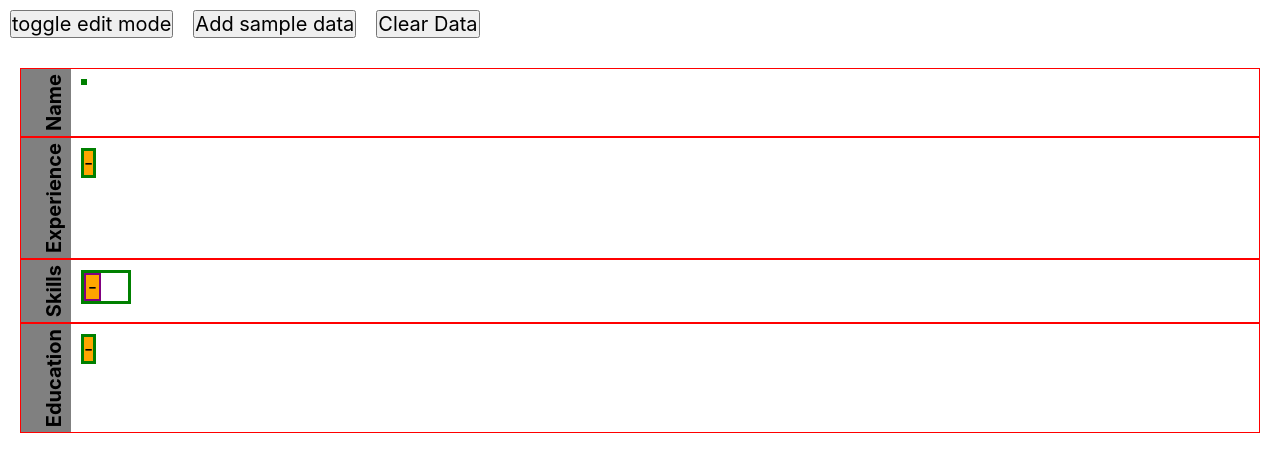
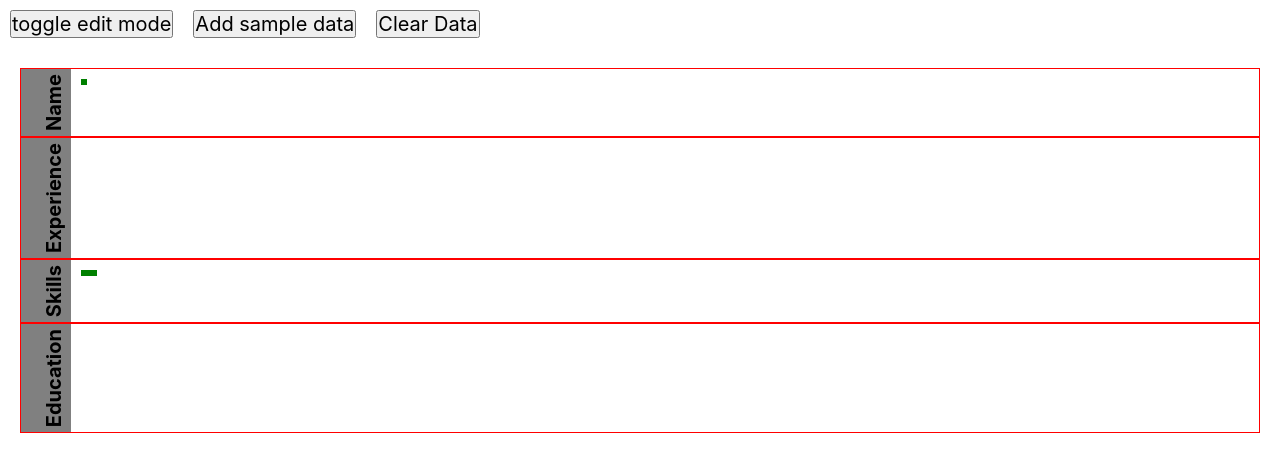
Before and after one commit to CutlerSheridan/cv-builder, a React (Create React App) app: page / in a window 1280 px wide. Both pictures are taken after a click on the button "toggle edit mode". Shown: the top 472 px of the page. Built offline with nearby package versions, Linux system fonts and the light colour scheme.

Commit message:
0.4.2 Prevent hanging dashes and empty jobs

```diff
--- a/package.json
+++ b/package.json
@@ -1,6 +1,6 @@
 {
   "name": "cv-builder",
-  "version": "0.4.1",
+  "version": "0.4.2",
   "private": true,
   "dependencies": {
     "@testing-library/jest-dom": "^5.16.5",
--- a/src/App.js
+++ b/src/App.js
@@ -320,11 +320,14 @@
       return false;
     }
     const lastObj = objArray[objArray.length - 1];
-    for (let prop in lastObj) {
+    return this.isObjEmpty(lastObj);
+  };
+  isObjEmpty = (obj) => {
+    for (let prop in obj) {
       if (prop === 'id') {
         continue;
       }
-      if (lastObj[prop] !== '') {
+      if (obj[prop] !== '') {
         return false;
       }
     }
@@ -366,6 +369,7 @@
             onchange={this.handleChange}
             handleAddClick={this.addItem}
             handleRemoveClick={this.removeItem}
+            isObjEmpty={this.isObjEmpty}
           ></Experience>
           <Skills
             editing={this.state.editing}
@@ -373,6 +377,7 @@
             onchange={this.handleChange}
             handleAddClick={this.addItem}
             handleRemoveClick={this.removeItem}
+            isObjEmpty={this.isObjEmpty}
           ></Skills>
           <Education
             info={this.state.education}
@@ -380,6 +385,7 @@
             onchange={this.handleChange}
             handleAddClick={this.addItem}
             handleRemoveClick={this.removeItem}
+            isObjEmpty={this.isObjEmpty}
           ></Education>
         </div>
       </div>
--- a/src/components/Education.js
+++ b/src/components/Education.js
@@ -11,12 +11,16 @@
       <section className="section-container">
         <Sidebar text="Education"></Sidebar>
         <div className={`section-preview ${editing ? 'hidden' : ''}`}>
-          {info.programs.map((p) => {
+          {info.programs
+            .filter((p) => !this.props.isObjEmpty(p))
+            .map((p) => {
               return (
                 <div className="group program" key={`static_${p.id}`}>
                   <div className="item-container">{p.school}</div>
                   <div className="item-container">
-                  {p.start} - {p.end}
+                    {p.start}
+                    {p.start !== '' && p.end !== '' ? ' - ' : ''}
+                    {p.end}
                   </div>
                   <div className="item-container">{p.focus}</div>
                   <div className="item-container item-description-static">
--- a/src/components/Experience.js
+++ b/src/components/Experience.js
@@ -11,12 +11,16 @@
       <section className="section-container">
         <Sidebar text="Experience"></Sidebar>
         <div className={`section-preview ${editing ? 'hidden' : ''}`}>
-          {info.jobs.map((j) => (
+          {info.jobs
+            .filter((j) => !this.props.isObjEmpty(j))
+            .map((j) => (
               <div className="group job" key={`static_${j.id}`}>
                 <div className="item-container">{j.company}</div>
                 <div className="item-container">{j.title}</div>
                 <div className="item-container">
-                {j.start} - {j.end}
+                  {j.start}
+                  {j.start !== '' && j.end !== '' ? ' - ' : ''}
+                  {j.end}
                 </div>
                 <div className="item-container item-description-static">
                   {j.description}
--- a/src/components/Skills.js
+++ b/src/components/Skills.js
@@ -13,7 +13,9 @@
         <Sidebar text="Skills"></Sidebar>
         <div className={`section-preview ${editing ? 'hidden' : ''}`}>
           <ul className="group skills-container-static">
-            {skills.allSkills.map((s) => (
+            {skills.allSkills
+              .filter((s) => !this.props.isObjEmpty(s))
+              .map((s) => (
                 <li
                   className="item-container skill-static"
                   key={`static_${s.id}`}
```
Also changed, not shown: 1 other file (tests, documents, lock files or other folders). Lines whose indentation alone changed are shown as unchanged.
